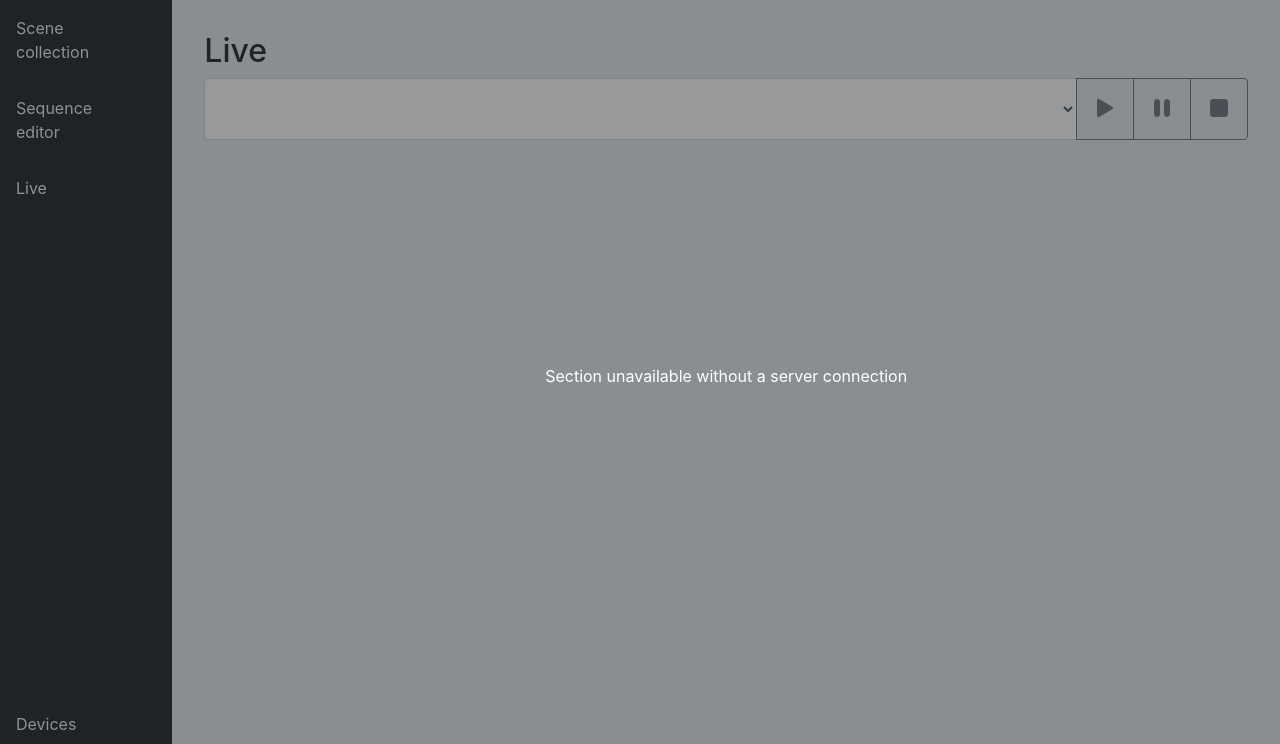
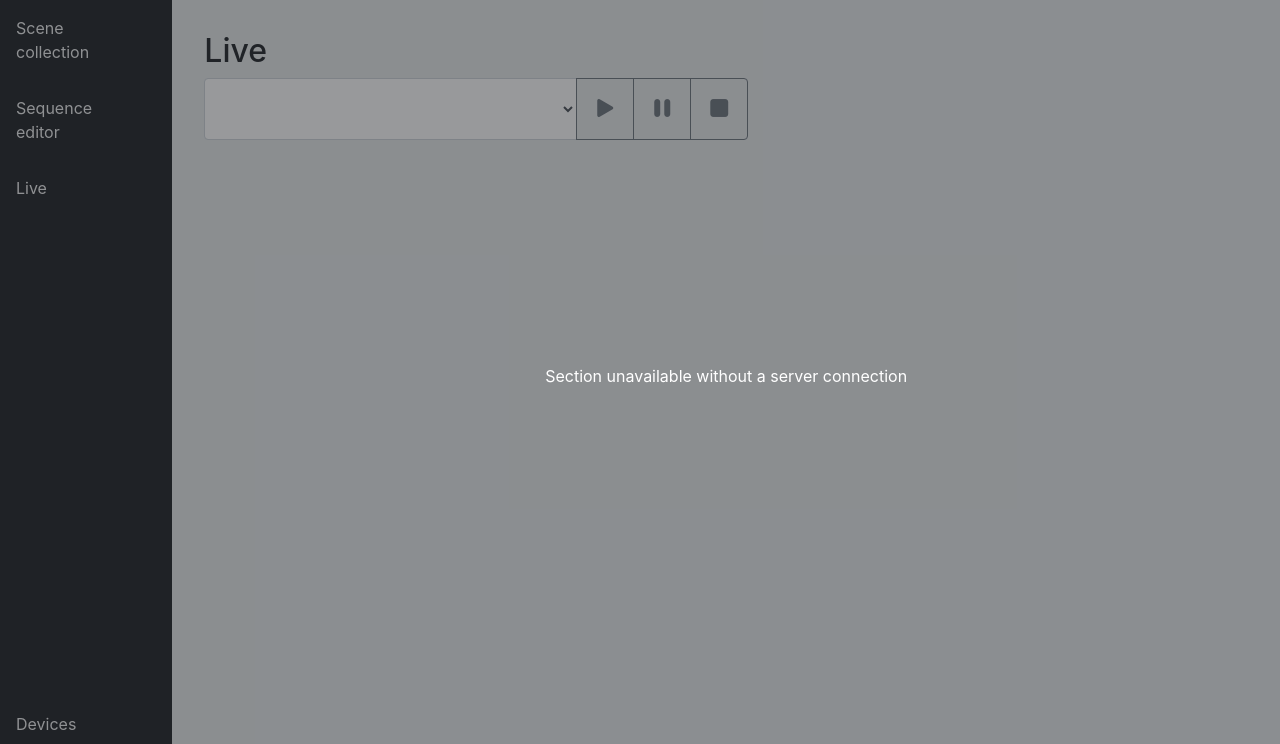
Before and after one commit to francescodandrea/ShowPilot, a PHP site: page / in a window 1280 px wide, after a click on "Live". Shown: the part 56-800 px from the top of the page. Run offline with PHP 8.4, Linux system fonts and the light colour scheme; lists and menus that the app fills with data are empty; some libraries are stand-ins or nearby versions.

Commit message:
live player minor css fix

```diff
--- a/myapp/static/controlRoom/index.html
+++ b/myapp/static/controlRoom/index.html
@@ -143,7 +143,7 @@
         </section>
         <section id="live">
             <h2>Live</h2>
-            <div class="input-group">
+            <div class="input-group" id="liveplayer">
 
                 <select id="liveselect"  onchange="sequence(this.value)" class="form-control"></select>
                 <div class="input-group-append">
--- a/myapp/static/controlRoom/style.css
+++ b/myapp/static/controlRoom/style.css
@@ -332,6 +332,9 @@ hr {
     font-weight: bold;
 }
 /*########## LIVE #########*/
+#liveplayer{
+    max-width: 34em;
+}
 #liveselect{
     height:auto;
     font-size: 1.5em;
```
